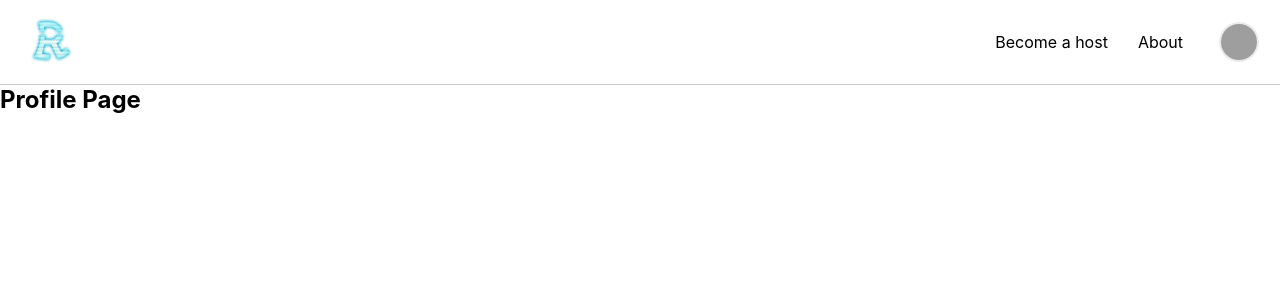
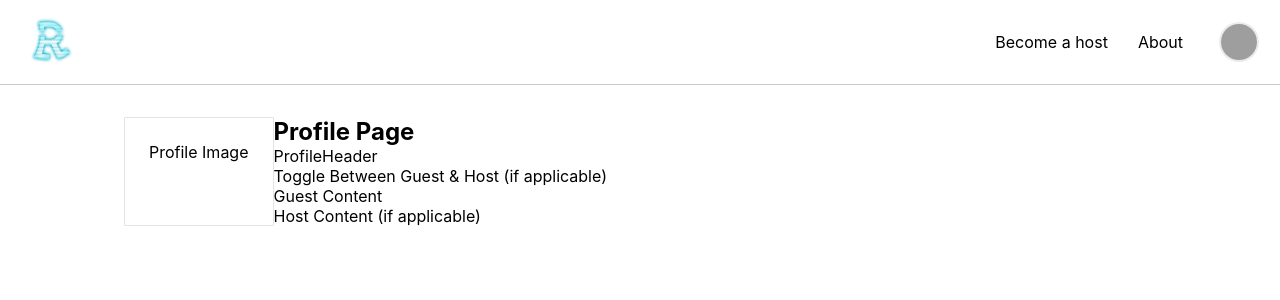
Before and after one commit to iamnotrodger/llr_bnb, a React (Create React App) app in the folder airbnb/: page /profile in a window 1280 px wide. Shown: the top 300 px of the page. Built offline with nearby package versions, Linux system fonts and the light colour scheme; grey boxes are pictures that could not be loaded.

Commit message:
small modification to the profile page

```diff
--- a/airbnb/src/component/Booking/Booking.js
+++ b/airbnb/src/component/Booking/Booking.js
@@ -79,6 +79,13 @@ class Booking extends Component {
 	};
 
 	onSubmitReserve = () => {
+		if (
+			this.state.endDate === null ||
+			this.state.startDate === null
+		) {
+			console.log('one of date is null');
+			return;
+		}
 		console.log('Reserve');
 	};
 
--- a/airbnb/src/component/ProfilePage/ProfilePage.css
+++ b/airbnb/src/component/ProfilePage/ProfilePage.css
@@ -0,0 +1,27 @@
+.profileContainer {
+	margin: 0 auto;
+	width: auto;
+	padding: 0 24px;
+	padding-top: 32px;
+	margin-bottom: 48px;
+	display: flex;
+}
+
+@media (min-width: 1128px) {
+	.profileContainer {
+		max-width: 1080px;
+	}
+
+	.profileImg {
+		border: 1px solid #e4e4e4;
+		border-radius: 1px;
+		padding: 24px;
+	}
+}
+
+@media (min-width: 744px) {
+	.profileConainter {
+		max-width: 696px;
+		padding-top: 40px;
+	}
+}
--- a/airbnb/src/component/ProfilePage/ProfilePage.js
+++ b/airbnb/src/component/ProfilePage/ProfilePage.js
@@ -1,10 +1,31 @@
-import React from 'react';
+import React, { useState } from 'react';
 import './ProfilePage.css';
 
 const ProfilePage = () => {
+	const [onProfile, setOnProfile] = useState({
+		onProfile: true
+	});
 	return (
-		<div>
-			<h2>Profile Page</h2>
+		<div className='profileContainer'>
+			<div className='profileImg'>Profile Image</div>
+			<div className='profileContent'>
+				<h2>Profile Page</h2>
+				<div className='profileHeader'>
+					ProfileHeader
+					<div>
+						Toggle Between Guest & Host (if
+						applicable)
+					</div>
+				</div>
+				<div className='profileMain'>
+					<div className='guestContent'>
+						Guest Content
+					</div>
+					<div className='hostContent'>
+						Host Content (if applicable)
+					</div>
+				</div>
+			</div>
 		</div>
 	);
 };
--- a/airbnb/src/component/Property/PropertyItem/PropertyItem.js
+++ b/airbnb/src/component/Property/PropertyItem/PropertyItem.js
@@ -1,26 +1,13 @@
 import React from 'react';
-import { useHistory } from 'react-router-dom';
+import { Link } from 'react-router-dom';
 import './PropertyItem.css';
 import StarRatingComponent from 'react-star-rating-component';
 
 const PropertyItem = ({ property, setProperty }) => {
-	//TODO: add onClick function that would take you to the selected property page
-	//TODO: add image
-
-	const history = useHistory();
-
-	const handleClick = property => {
-		setProperty(property);
-		history.push('/property');
-	};
-
 	return (
 		<div className='property'>
-			{/* <img
-				alt='robots'
-				src={`https://robohash.org/${id}?100x100`}
-			/> */}
-			<div onClick={() => handleClick(property)}>
+			<Link to='/property'>
+				<div onClick={() => setProperty(property)}>
 					<h3> {property.location} </h3>
 					<h2> {property.title} </h2>
 					<p> {`$${property.price} CAD/night`}</p>
@@ -35,6 +22,7 @@ const PropertyItem = ({ property, setProperty }) => {
 						/>
 					</div>
 				</div>
+			</Link>
 		</div>
 	);
 };
--- a/airbnb/src/component/PropertyPage/PropertyPage.js
+++ b/airbnb/src/component/PropertyPage/PropertyPage.js
@@ -1,5 +1,6 @@
 import React, { Component } from 'react';
 import ReviewList from '../Review/ReviewList/ReviewList';
+import ReviewWrite from '../Review/ReviewWrite/ReviewWrite';
 import Booking from '../Booking/Booking';
 import './PropertyPage.css';
 
@@ -10,7 +11,6 @@ class PropertyPage extends Component {
 	constructor() {
 		super();
 		this.state = {
-			property: {},
 			reviews: [
 				{
 					id: 1,
@@ -53,12 +53,6 @@ class PropertyPage extends Component {
 				numBath: 1
 			}
 		};
-	}
-
-	componentDidMount() {
-		this.setState({
-			property: this.props.property
-		});
 	}
 
 	render() {
@@ -114,6 +108,9 @@ class PropertyPage extends Component {
 						<div className='lml'></div>
 					</div>
 					<ReviewList reviews={reviews} />
+					<div>
+						<ReviewWrite />
+					</div>
 				</div>
 
 				<div className='bookingDiv'>
--- a/airbnb/src/component/Review/ReviewList/ReviewList.js
+++ b/airbnb/src/component/Review/ReviewList/ReviewList.js
@@ -1,7 +1,6 @@
 import React from 'react';
 import StarRatingComponent from 'react-star-rating-component';
 import ReviewItem from '../ReviewItem/ReviewItem';
-import ReviewWrite from '../ReviewWrite/ReviewWrite';
 import './ReviewList.css';
 
 const ReviewList = ({ reviews }) => {
@@ -46,10 +45,6 @@ const ReviewList = ({ reviews }) => {
 					);
 				})}
 			</div>
-
-			<div>
-				<ReviewWrite />
-			</div>
 		</div>
 	);
 };
--- a/airbnb/src/component/Review/ReviewWrite/ReviewWrite.js
+++ b/airbnb/src/component/Review/ReviewWrite/ReviewWrite.js
@@ -12,6 +12,16 @@ class ReviewWrite extends Component {
 			comment: ''
 		};
 	}
+
+	onChange = e => {
+		this.setState({ [e.target.name]: e.target.value });
+	};
+
+	onSubmitReview = () => {
+		if (this.state.comment.length > 0) {
+			console.log('submit review');
+		}
+	};
 
 	onStarClick = (nextValue, prevValue, name) => {
 		this.setState({ [name]: nextValue });
@@ -31,9 +41,7 @@ class ReviewWrite extends Component {
 						starCount={5}
 						starColor={'#00A699'}
 						value={rating}
-						onStarClick={this.onStarClick.bind(
-							this
-						)}
+						onStarClick={this.onStarClick}
 					/>
 				</div>
 				<div>
@@ -41,25 +49,6 @@ class ReviewWrite extends Component {
 				</div>
 			</div>
 		);
-	};
-
-	onChange = e => {
-		this.setState({ [e.target.name]: e.target.value });
-	};
-
-	handleKeyPress = e => {
-		if (e.keyCode === 8) {
-			this.setState({
-				comment: this.state.comment.substring(
-					0,
-					this.state.comment.length - 1
-				)
-			});
-		}
-	};
-
-	onSubmitReview = () => {
-		console.log('submit review');
 	};
 
 	render() {
```
Lines whose indentation alone changed are shown as unchanged.
